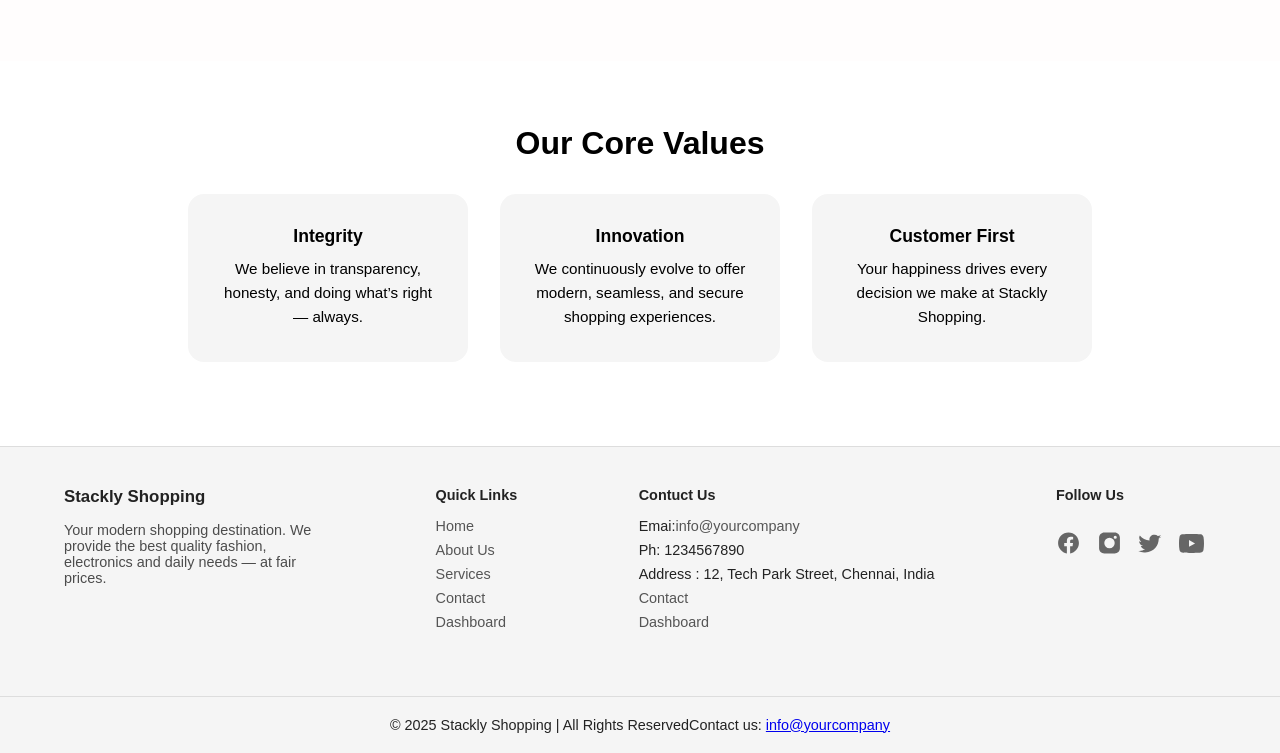
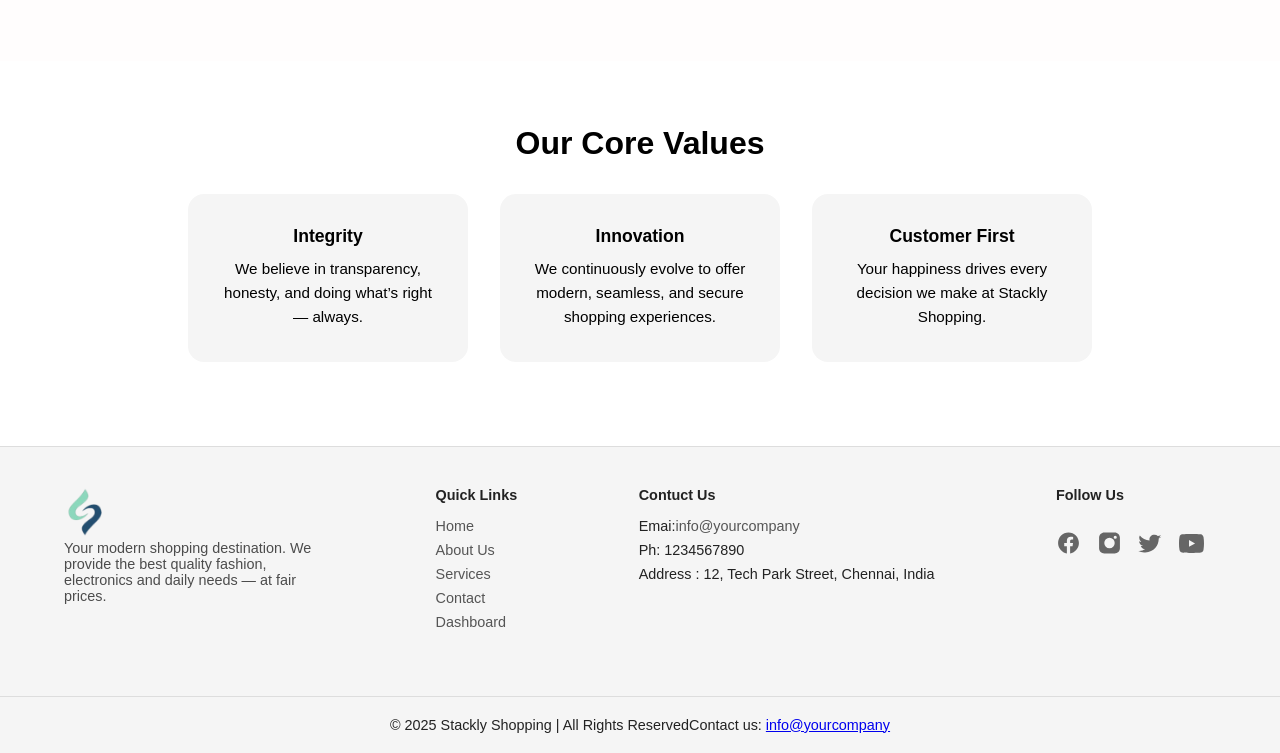
Before and after one commit to Gokul-47/eshopping-, a plain HTML site: page about.html in a window 1280 px wide. Shown: the part 922-1675 px from the top of the page. Drawn offline with Linux system fonts and the light colour scheme.

Commit message:
again removing bugs in footer

```diff
--- a/about.html
+++ b/about.html
@@ -286,7 +286,7 @@
   <!-- Footer -->
    <footer class="footer-top">
   <div class="footer-col">
-    <h3>Stackly Shopping</h3>
+    <img src="images/logoimg.webp">
     <p>
       Your modern shopping destination. We provide the best quality fashion,
       electronics and daily needs — at fair prices.
@@ -309,8 +309,7 @@
       <li>Emai:<a href="mailto:info@yourcompany">info@yourcompany</a></li>
       <li>Ph: 1234567890</li>
       <li>Address : 12, Tech Park Street, Chennai, India</li>
-      <li><a href="contact.html">Contact</a></li>
-      <li><a href="dashboard.html">Dashboard</a></li>
+
     </ul>
   </div>
 
```
Also changed, not shown: appliances.html (+1 -1 lines), beauty.html (+1 -1 lines), cart.html (+1 -1 lines), contact.html (+2 -3 lines), dashboard.html (+2 -3 lines), electronics.html (+1 -1 lines), home2.html (+1 -1 lines), kids.html (+1 -1 lines), login.html (+1 -1 lines), men.html (+1 -1 lines), service.html (+2 -3 lines), signup.html (+1 -1 lines), women.html (+1 -1 lines).
